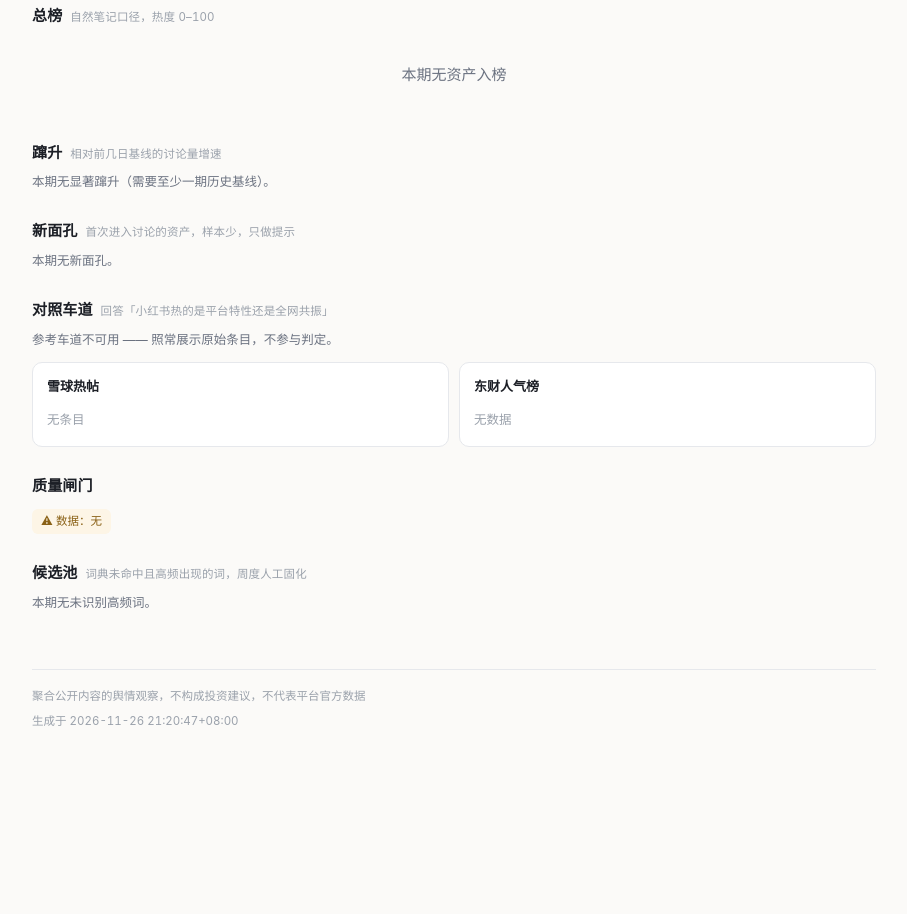
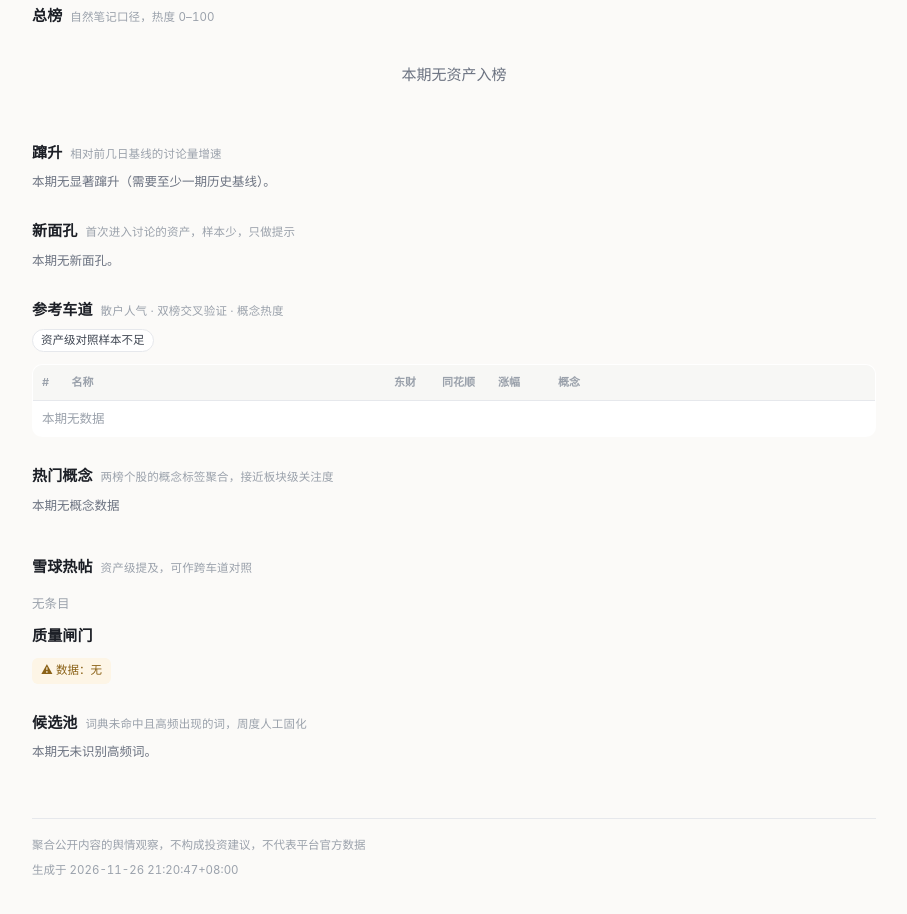
Before and after one commit to homjanon/xhs-heat, a plain HTML site: page docs/index.html in a window 1280 px wide. Shown: the part 312-1226 px from the top of the page, without its empty margins (186-1093 px from the left). Before the commit the page ends 1115 px from the top, so only its background shows below. Drawn offline with Linux system fonts and the light colour scheme.

Commit message:
feat: 参考车道成榜（东财+同花顺 / 概念热度 / 雪球提及）

```diff
--- a/docs/index.html
+++ b/docs/index.html
@@ -133,6 +133,23 @@ h2 .n{font-size:11.5px;color:var(--ink4);font-weight:400}
 .mini .d{color:var(--down);font-size:11px}
 .tagx{font-size:10.5px;padding:0 5px;border-radius:4px;background:var(--blue-soft);color:var(--blue);margin-left:4px}
 
+/* ---------- popularity table ---------- */
+.pop{width:100%;border-collapse:collapse;font-size:12.5px;background:var(--card);
+  border:1px solid var(--line);border-radius:10px;overflow:hidden}
+.pop th{font-size:11px;color:var(--ink4);font-weight:600;text-align:left;padding:8px 9px;
+  background:#f7f7f5;border-bottom:1px solid var(--line);white-space:nowrap}
+.pop td{padding:7px 9px;border-bottom:1px solid var(--line2);vertical-align:middle}
+.pop tr:last-child td{border-bottom:0}
+.pop .nm{font-weight:600;white-space:nowrap}
+.pop .cd{color:var(--ink4);font-size:11px;margin-left:5px;font-weight:400}
+.pop .cc{color:var(--ink3);font-size:11.5px}
+.pop .rk0{color:var(--ink4)}
+.badge{display:inline-block;font-size:10px;padding:0 5px;border-radius:4px;margin-left:5px;
+  background:var(--accent-soft);color:var(--accent);vertical-align:1px}
+.badge.gray{background:var(--gray-soft);color:var(--ink3)}
+.up-pct{color:var(--up)}
+.down-pct{color:var(--down)}
+
 /* ---------- gates ---------- */
 .gates{display:flex;flex-wrap:wrap;gap:6px}
 .gate{font-size:11.5px;padding:3px 9px;border-radius:6px;background:var(--ok-soft);color:var(--ok)}
@@ -199,6 +216,7 @@ footer{margin-top:44px;padding-top:16px;border-top:1px solid var(--line);font-si
 
 <!-- ================= 榜单 ================= -->
 <section class="panel on" id="p-board">
+  <div id="xhsMain">
   <h2>总榜 <span class="n">自然笔记口径，热度 0–100</span></h2>
   <div class="hint" id="boardHint"></div>
   <div id="board"></div>
@@ -209,24 +227,32 @@ footer{margin-top:44px;padding-top:16px;border-top:1px solid var(--line);font-si
   <h2>新面孔 <span class="n">首次进入讨论的资产，样本少，只做提示</span></h2>
   <div id="newcomers"></div>
 
-  <h2>对照车道 <span class="n">回答「小红书热的是平台特性还是全网共振」</span></h2>
-  <div class="hint" id="refHint"></div>
-  <div class="ref-grid">
-    <div class="box">
-      <h3>雪球热帖 <span id="xqMeta"></span></h3>
-      <ul class="mini" id="xqList"></ul>
-    </div>
-    <div class="box">
-      <h3>东财人气榜 <span id="emMeta"></span></h3>
-      <ul class="mini" id="emList"></ul>
-    </div>
   </div>
 
+  <h2 id="refTitle">参考车道 <span class="n">散户人气 · 双榜交叉验证 · 概念热度</span></h2>
+  <div class="hint" id="refHint"></div>
+  <table class="pop">
+    <thead><tr>
+      <th style="width:30px">#</th><th>名称</th>
+      <th style="width:48px" class="num">东财</th><th style="width:56px" class="num">同花顺</th>
+      <th style="width:60px" class="num">涨幅</th><th>概念</th>
+    </tr></thead>
+    <tbody id="popBody"></tbody>
+  </table>
+
+  <h2>热门概念 <span class="n">两榜个股的概念标签聚合，接近板块级关注度</span></h2>
+  <div class="chips" id="conceptChips"></div>
+
+  <h2>雪球热帖 <span class="n">资产级提及，可作跨车道对照</span></h2>
+  <ul class="mini" id="xqList"></ul>
+
+  <div id="xhsExtra">
   <h2>质量闸门</h2>
   <div class="gates" id="gates"></div>
 
   <h2>候选池 <span class="n">词典未命中且高频出现的词，周度人工固化</span></h2>
   <div class="chips" id="cands"></div>
+  </div>
 </section>
 
 <!-- ================= 事件库 ================= -->
@@ -312,24 +338,34 @@ function render(){
   $("#next").disabled = STATE.idx <= 0;
 
   const st = d.stats || {}, cal = d.caliber || {};
-  const statusChip = d.status === "empty" ? '<span class="chip warn">等待首批数据</span>'
+  const isRefMode = d.status === "reference_only";
+  const statusChip = isRefMode ? '<span class="chip warn">仅参考车道</span>'
+    : d.status === "empty" ? '<span class="chip warn">等待首批数据</span>'
     : (d.stale ? '<span class="chip bad">采集中断·沿用上期</span>'
     : (d.status === "degraded" ? '<span class="chip warn">降级运行</span>' : '<span class="chip ok">正常</span>'));
-  const calChip = cal.mode === "bootstrap"
-    ? '<span class="chip line">冷启动口径</span>'
-    : '<span class="chip line">滚动分位</span>';
+  const calChip = isRefMode ? '<span class="chip line">参考车道口径</span>'
+    : (cal.mode === "bootstrap" ? '<span class="chip line">冷启动口径</span>' : '<span class="chip line">滚动分位</span>');
   const ext = cal.extract === "dict+llm" ? "词典+LLM" : "词典模式";
-  $("#hMeta").innerHTML = [
-    statusChip, calChip,
-    '<span class="chip line">抽取：'+ESC(ext)+'</span>',
-    '<span class="chip line">有效样本 '+ (st.effective||0) +'</span>',
-    '<span class="chip line">营销 ' + Math.round((st.marketing_ratio||0)*100) + '%</span>',
-    '<span class="chip line">资产 ' + (st.assets||0) + '</span>'
-  ].join("");
+  $("#hMeta").innerHTML = isRefMode
+    ? [statusChip, '<span class="chip line">个股 '+(st.stocks||0)+'</span>',
+       '<span class="chip line">双榜共振 '+(st.both_boards||0)+'</span>',
+       '<span class="chip line">概念 '+(st.assets||0)+'</span>'].join("")
+    : [statusChip, calChip,
+       '<span class="chip line">抽取：'+ESC(ext)+'</span>',
+       '<span class="chip line">有效样本 '+ (st.effective||0) +'</span>',
+       '<span class="chip line">营销 ' + Math.round((st.marketing_ratio||0)*100) + '%</span>',
+       '<span class="chip line">资产 ' + (st.assets||0) + '</span>'].join("");
 
-  $("#banner").innerHTML = d.stale
-    ? '<div class="banner '+(d.status==="empty"?"":"bad")+'">'+ESC(d.stale_note||"今日采集中断，沿用上一期数据")+'</div>'
-    : (cal.mode==="bootstrap" ? '<div class="banner">冷启动第 '+(cal.history_days+1)+' 天：历史不足 '+cal.min_days_required+' 天，热度用截面归一、动量取中性。此期间数值仅用于排序，不与日后滚动口径比较。</div>' : '');
+  $("#banner").innerHTML = (d.status==="reference_only")
+    ? '<div class="banner">'+ESC(d.stale_note||"本期仅展示参考车道")+'</div>'
+    : (d.stale
+      ? '<div class="banner '+(d.status==="empty"?"":"bad")+'">'+ESC(d.stale_note||"今日采集中断，沿用上一期数据")+'</div>'
+      : (cal.mode==="bootstrap" ? '<div class="banner">冷启动第 '+(cal.history_days+1)+' 天：历史不足 '+cal.min_days_required+' 天，热度用截面归一、动量取中性。此期间数值仅用于排序，不与日后滚动口径比较。</div>' : ''));
+
+  const isRef = d.status === "reference_only";
+  ["#xhsMain","#xhsExtra"].forEach(function(sel){
+    const el = $(sel); if (el) el.style.display = isRef ? "none" : "";
+  });
 
   $("#boardHint").textContent = (d.leaderboard && d.leaderboard.length)
     ? "▲ 上升 ≥3 · ▼ 下降 ≥3 · 点开任一行看代表笔记与 60 日曲线" : "";
@@ -426,28 +462,38 @@ function renderReference(d){
   const ref = d.reference||{};
   const gate = ref.gate||{};
   const srcs = ref.sources||[];
-  const ok = srcs.filter(s=>s.ok).length;
-  $("#refHint").textContent = gate.passed
-    ? "参考样本 "+gate.matched_total+" 处提及（阈值 "+gate.min_required+"），已启用双热/独热判定。"
-    : (gate.note || (ref.note||"参考车道不可用") ) + " —— 照常展示原始条目，不参与判定。";
+  $("#refHint").innerHTML = srcs.map(function(x){
+    return '<span class="chip '+(x.ok?"ok":"bad")+'">'+ESC(x.name)+(x.ok?(" "+x.items):" 不可用")+'</span>';
+  }).join(" ") + (gate.passed
+      ? ' <span class="chip line">资产级对照 '+gate.matched_total+' 处提及</span>'
+      : ' <span class="chip line">' + ESC(gate.note||"资产级对照样本不足") + '</span>');
+
+  const stocks = ref.stocks||[];
+  $("#popBody").innerHTML = stocks.length ? stocks.map(function(x,i){
+    const chg = (x.chg_pct==null) ? "" : ((x.chg_pct>0?"+":"")+x.chg_pct.toFixed(2)+"%");
+    const cls = (x.chg_pct||0) >= 0 ? "up-pct" : "down-pct";
+    const strong = (x.em_rank && x.ths_rank && x.em_rank <= 10 && x.ths_rank <= 10);
+    const mark = strong ? '<span class="badge">双榜</span>' : (x.diverge ? '<span class="badge gray">分歧</span>' : '');
+    return '<tr>'
+      + '<td class="rk0">'+(i+1)+'</td>'
+      + '<td><span class="nm">'+ESC(x.name||x.code)+'</span><span class="cd">'+ESC(x.code)+'</span>'+mark+'</td>'
+      + '<td class="num">'+(x.em_rank||"—")+'</td>'
+      + '<td class="num">'+(x.ths_rank||"—")+'</td>'
+      + '<td class="num '+cls+'">'+chg+'</td>'
+      + '<td class="cc">'+ESC((x.concepts||[]).slice(0,3).join(" · "))+'</td>'
+      + '</tr>';
+  }).join("") : '<tr><td colspan="6" style="color:var(--ink4)">本期无数据</td></tr>';
+
+  const cs = ref.concepts||[];
+  $("#conceptChips").innerHTML = cs.length ? cs.map(function(c){
+    return '<span class="c" title="'+ESC((c.stocks||[]).join("、"))+'">'+ESC(c.name)+'<i>'+c.count+'</i></span>';
+  }).join("") : '<div class="hint">本期无概念数据</div>';
 
   const xq = ref.xueqiu_posts||[];
-  const xqs = srcs.find(s=>s.id==="xueqiu_hots");
-  $("#xqMeta").textContent = xqs ? (xqs.ok ? xqs.items+" 条" : "不可用") : "";
-  $("#xqList").innerHTML = xq.length ? xq.map((p,i)=>
-    '<li><span class="r">'+(i+1)+'</span><span class="n" title="'+ESC(p.title)+'">'+ESC(p.title)
-    +(p.assets&&p.assets.length?'<span class="tagx">'+p.assets.map(ESC).join("/")+'</span>':'')+'</span></li>').join("")
-    : '<li><span class="n" style="color:var(--ink4)">无条目</span></li>';
-
-  const em = ref.em_popularity||[];
-  const ems = srcs.find(s=>s.id==="em_popularity");
-  $("#emMeta").textContent = ems ? (ems.ok ? "Top "+ems.items : "不可用") : "";
-  $("#emList").innerHTML = em.length ? em.slice(0,10).map(x=>{
-    const rc = x.rank_change;
-    const cls = rc>0?"u":(rc<0?"d":"");
-    const txt = rc>0?("↑"+rc):(rc<0?("↓"+Math.abs(rc)):"");
-    return '<li><span class="r">'+x.rank+'</span><span class="n">'+ESC(x.name||x.code)+'</span><span class="'+cls+'">'+txt+'</span></li>';
-  }).join("") : '<li><span class="n" style="color:var(--ink4)">无数据</span></li>';
+  $("#xqList").innerHTML = xq.length ? xq.map(function(p,i){
+    return '<li><span class="r">'+(i+1)+'</span><span class="n" title="'+ESC(p.title)+'">'+ESC(p.title)
+      +(p.assets&&p.assets.length?'<span class="tagx">'+p.assets.map(ESC).join("/")+'</span>':'')+'</span></li>';
+  }).join("") : '<li><span class="n" style="color:var(--ink4)">无条目</span></li>';
 }
 
 function renderGates(d){
```
